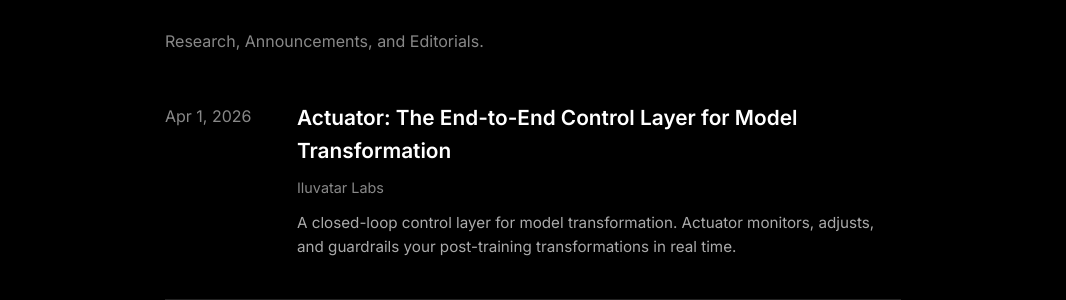
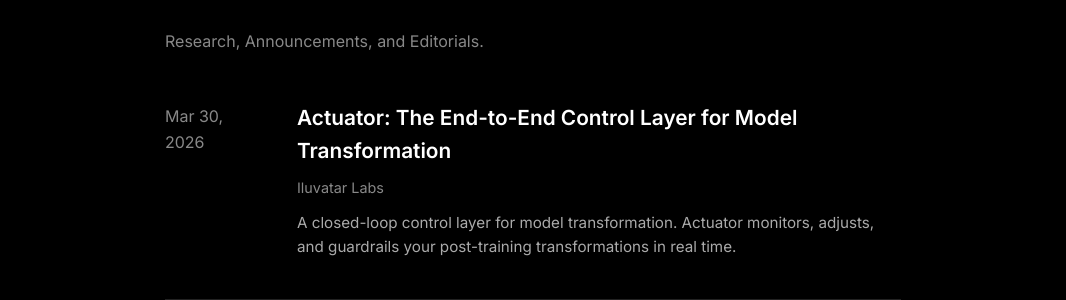
Before and after one commit to IluvatarLabs/iluvatarlabs.github.io, a Jekyll site: the page built from blog/index.html, in a window 1280 px wide. Shown: the part 198-498 px from the top of the page, without its empty margins (107-1173 px from the left). Built offline with Jekyll 4.4.1, drawn with Linux system fonts in a browser that asks for light colours; some of the changed lines change nothing that is shown.

Commit message:
Set Actuator post date to today, revert future config

```diff
--- a/_config.yml
+++ b/_config.yml
@@ -4,7 +4,6 @@
 baseurl: ""
 
 # Build settings
-future: true
 markdown: kramdown
 highlighter: rouge
 permalink: /blog/:year/:month/:title/
--- a/_posts/2026-04-01-introducing-actuator.md
+++ b/_posts/2026-03-30-introducing-actuator.md
@@ -1,7 +1,7 @@
 ---
 layout: product
 title: "Actuator: The End-to-End Control Layer for Model Transformation"
-date: 2026-04-01
+date: 2026-03-30
 category: Product
 author: "Iluvatar Labs"
 product_name: "Actuator"
```
